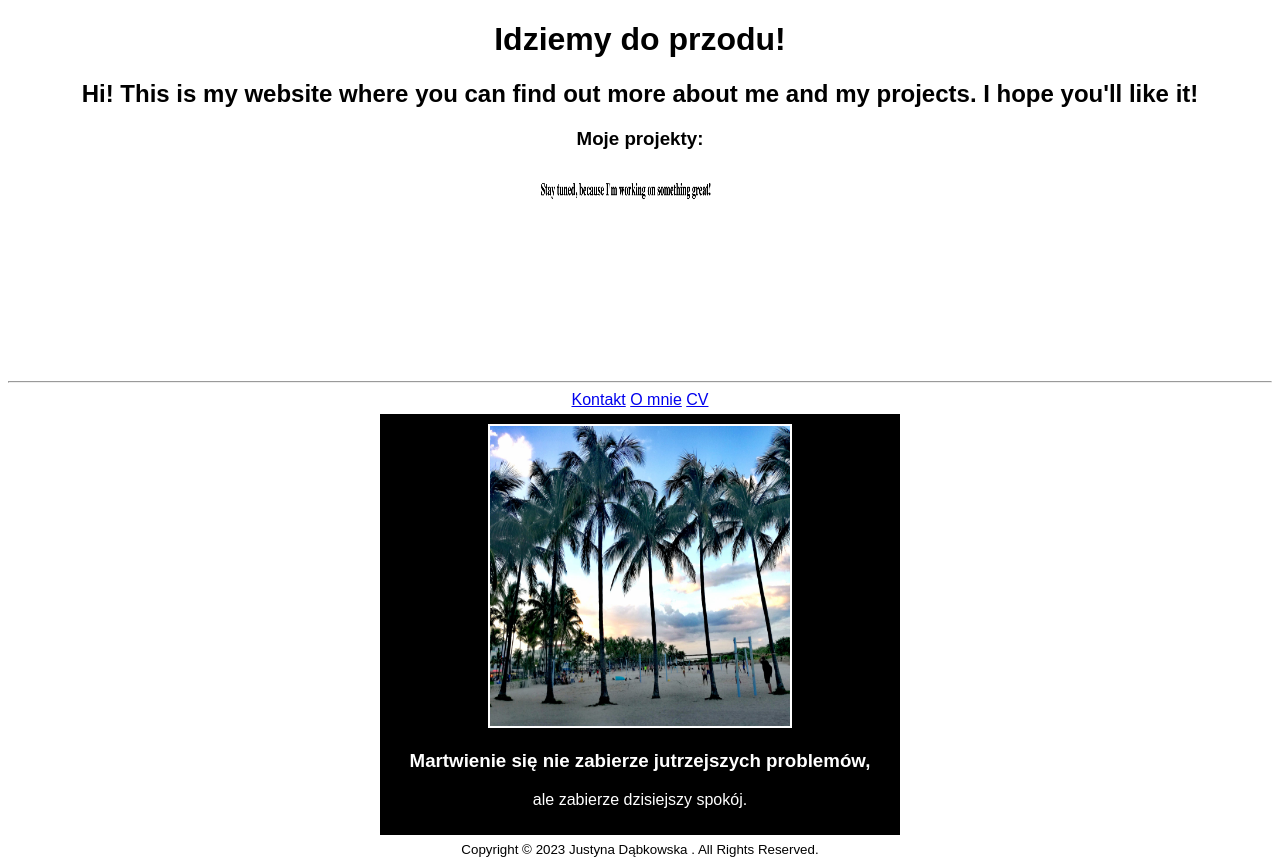
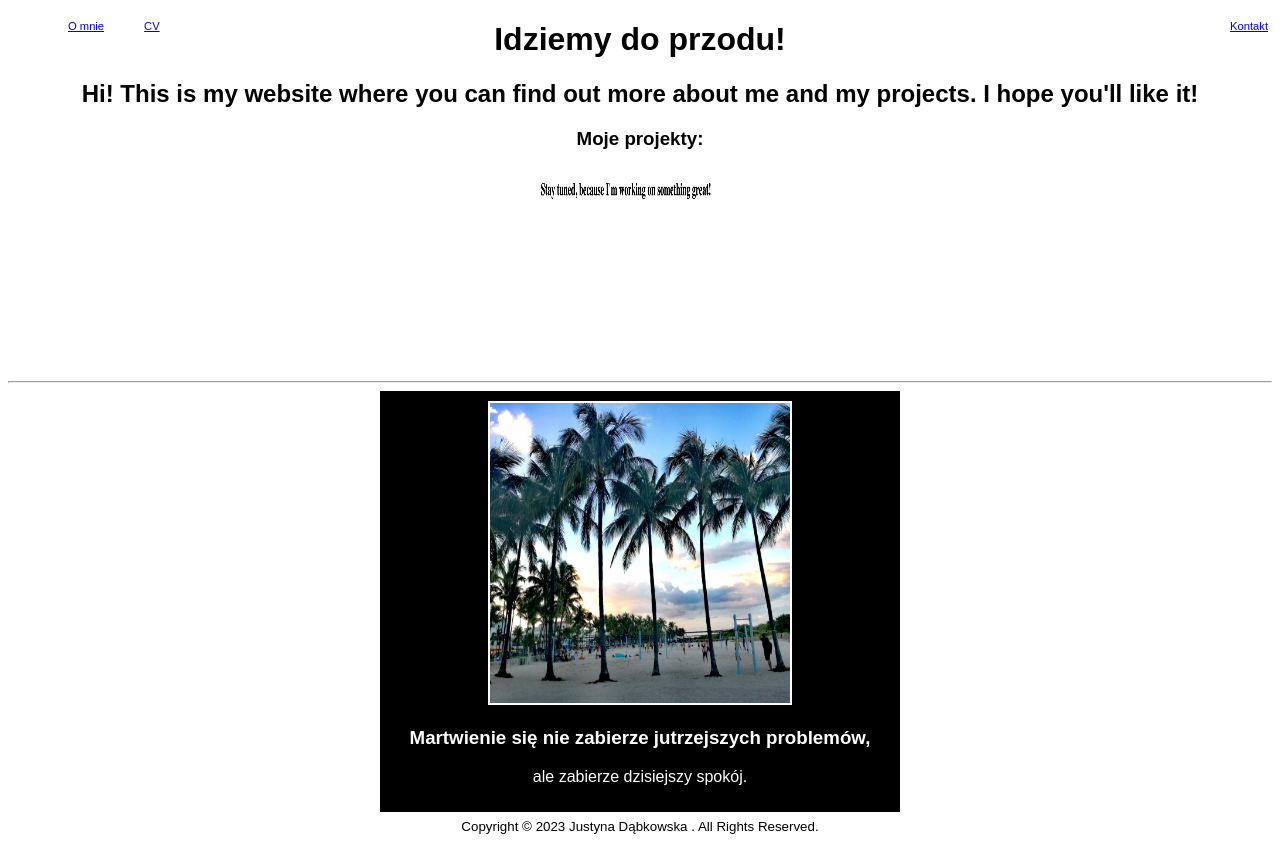
Before and after one commit to justynadabkowska/Portfolio, a plain HTML site: page index.html in a window 1280 px wide. After the commit the page ends 843 px from the top, so only its background shows below. Drawn offline with Linux system fonts and the light colour scheme; a web font is replaced by a local one.

Commit message:
adding navbar

```diff
--- a/index.html
+++ b/index.html
@@ -14,6 +14,13 @@
     <link rel="stylesheet" href="style.css" />
   </head>
   <body>
+    <nav class="zone blue sticky">
+      <ul class="main-nav">
+        <li><a href="aboutme.html">O mnie</a></li>
+        <li><a href="resume.html">CV</a></li>
+        <li class="push"><a href="contactme.html">Kontakt</a></li>
+      </ul>
+    </nav>
     <h1>Idziemy do przodu!</h1>
     <h2>
       Hi! This is my website where you can find out more about me and my
@@ -24,9 +31,6 @@
       ><img src="project1_picture.png" height="200" width="200"
     /></a>
     <hr />
-    <a href="contactme.html">Kontakt</a>
-    <a href="aboutme.html">O mnie</a>
-    <a href="resume.html">CV</a><br />
     <div id="meme">
       <img id="img-meme" src="images/miami.jpg" alt="miami" height="300"
       width="300"/ >
--- a/style.css
+++ b/style.css
@@ -12,3 +12,33 @@
 #img-meme {
   border: 2px solid white;
 }
+/***********************************************************************
+ *  Nav Bar
+ **********************************************************************/
+.main-nav {
+  display: flex;
+  list-style: none;
+  margin: 0;
+  font-size: 0.7em;
+}
+
+@media only screen and (max-width: 600px) {
+  .main-nav {
+    font-size: 0.5em;
+    padding: 0;
+  }
+}
+
+.push {
+  margin-left: auto;
+}
+
+li {
+  padding: 20px;
+}
+
+.sticky {
+  position: fixed;
+  top: 0;
+  width: 100%;
+}
```
